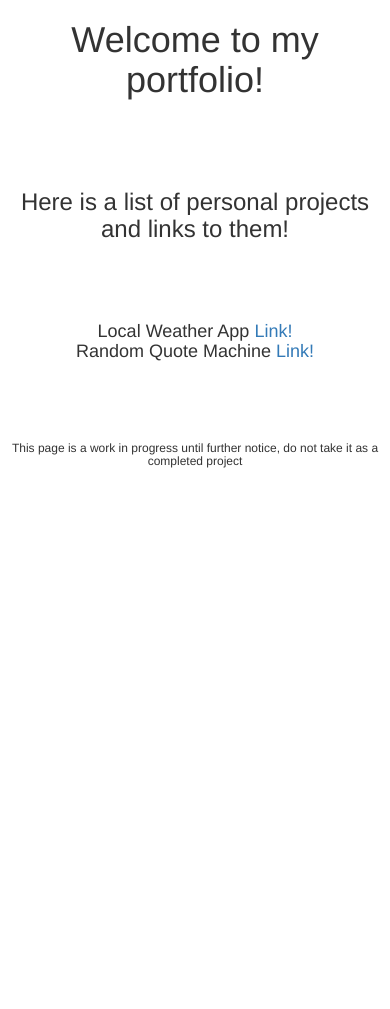
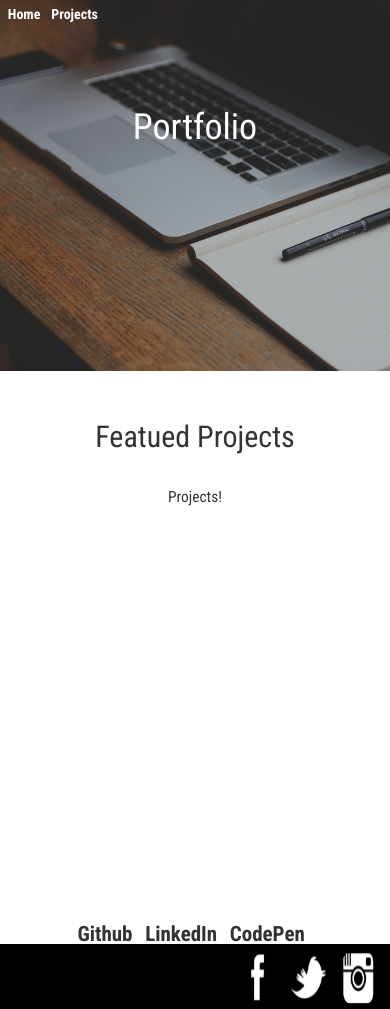
Before and after one commit to angregor/angregor.github.io, a plain HTML site: page portfolio.html in a window 390 px wide. Before the commit the page ends 844 px from the top, so only its background shows below. Drawn offline with nearby package versions, Linux system fonts and the light colour scheme.

Commit message:
completely revamped website

```diff
--- a/app.js
+++ b/app.js
@@ -1,5 +1,22 @@
 $(document).ready(function() {
-	/*
-	Do Nothing For Now
-	*/
+  $(window).bind("resize", function() {
+    if($(this).width() < 700) {
+      $('.main').addClass('container-fluid');
+    }
+    else {
+      $('.main').removeClass('container-fluid');
+    }
+  });
+  $('a[href*="#"]:not([href="#"])').click(function() {
+    if (location.pathname.replace(/^\//,'') == this.pathname.replace(/^\//,'') && location.hostname == this.hostname) {
+      var target = $(this.hash);
+      target = target.length ? target : $('[name=' + this.hash.slice(1) +']');
+      if (target.length) {
+        $('html, body').animate({
+          scrollTop: target.offset().top
+        }, 1000);
+        return false;
+      }
+    }
+  });
 });
--- a/portfolio.html
+++ b/portfolio.html
@@ -1,6 +1,7 @@
 <DOCTYPE! html>
 <html>
   <head>
+    <title> Portfolio </title>
     <!-- Bootstrap -->
     <link rel="stylesheet" href="https://maxcdn.bootstrapcdn.com/bootstrap/3.3.5/css/bootstrap.min.css">
     <link rel="stylesheet" href="https://maxcdn.bootstrapcdn.com/bootstrap/3.3.5/css/bootstrap-theme.min.css">
@@ -10,31 +11,60 @@
     <link rel="stylesheet" href="https://ajax.googleapis.com/ajax/libs/jqueryui/1.11.4/themes/smoothness/jquery-ui.css">
     <script src="https://ajax.googleapis.com/ajax/libs/jqueryui/1.11.4/jquery-ui.min.js"></script>
 
+    <!-- My Javascript -->
+    <script src="app.js"></script>
+
     <!-- Bootstrap Script-->
     <script src="https://maxcdn.bootstrapcdn.com/bootstrap/3.3.5/js/bootstrap.min.js"></script>
 
     <!-- My CSS -->
-    <link rel="stylesheet" href="./styles/portfolio.css">
+    <link rel="stylesheet" href="./styles/main.css">
+
+    <!-- FONTS -->
+    <link href='https://fonts.googleapis.com/css?family=Roboto+Condensed:400,700' rel='stylesheet' type='text/css'>
   </head>
   <title> Andrew's Portfolio</title>
   <body>
-      <div id="intro"><h1>Welcome to my portfolio!</h1></div>
-      <br>
-      <br>
-      <br>
-      <div id="links">
-          <h3>Here is a list of personal projects and links to them!</h3>
-          <br>
-          <br>
-          <br>
-          <h4>Local Weather App <a href="http://codepen.io/angregor/full/vORLLG/"> Link! </a>
-          <br>
-              Random Quote Machine <a href="http://codepen.io/angregor/full/doezvy/"> Link! </a>
-          </h4>
+    <div class="main">
+      <div id="menu_opener_comb">
+        <div id="menu_bar">
+          <ul id="#left-side">
+              <li><a href="./index.html"><b>Home</b></a></li>
+              <li><a href="#featured"><b>Projects</b></a></li>
+          </ul>
+        </div>
+        <div id="opener">
+          <h1 class="text-center"> Portfolio </h1>
+        </div>
       </div>
-      <br>
-      <br>
-      <br>
-      <h6> This page is a work in progress until further notice, do not take it as a completed project</h6>
+      <div id="featured">
+          <h2 class="text-center text-main top_offset"></br> Featued Projects </h2>
+          <p class="text-center main_paragraph" > Projects!
+
+            <ul class="text-center" style="font-size: 1.5em; text-align: center">
+                <li><a href="http://www.github.com/angregor"><b>Github</b></a></li>
+                <li><a href="https://www.linkedin.com/in/andrew-gregory-b924b1ab"><b>LinkedIn</b></a></li>
+                <li><a href="http://www.codepen.com/angregor"><b>CodePen</b></a></li>
+            </ul>
+          </p>
+      </div>
+      <div id="footer">
+        <div class="socialmedia">
+          <a target="_blank" href="http://www.instagram.com/incendusappsco">
+            <img class="socialmediaimage" src="./styles/images/instagram.png" alt="Follow Us On Instagram!">
+          </a>
+        </div>
+        <div class="socialmedia">
+          <a target="_blank" href="https://twitter.com/incendusappsco">
+            <img class="socialmediaimage" src="./styles/images/twitter.png" alt="Follow Us On Twitter!">
+          </a>
+        </div>
+        <div class="socialmedia">
+          <a target="_blank" href="https://www.facebook.com/incendusappsco/">
+            <img class="socialmediaimage" src="./styles/images/facebook.png" alt="Follow Us On Facebook!">
+          </a>
+        </div>
+      </div>
+    </div>
   </body>
 </html>
--- a/styles/main.css
+++ b/styles/main.css
@@ -1,42 +1,164 @@
 html {
-	height:100%;
-	width:100%;
+  height:200%;
+  width: 100%;
+  margin-top: 0px;
+ margin-right: 0px;
+ margin-bottom: 0px;
+ margin-left: 0px
+ border-collapse:collapse;
 }
 
 body {
+  height:100%;
+}
+
+.main {
   height: 100%;
+ padding: 0;
+ border-collapse:collapse;
+ font-family: 'Roboto Condensed';
+}
+
+.main_paragraph {
+  font-size: 2em;
+  align: center;
+  padding-left: 25%;
+  padding-right: 25%;
+  padding-top:7%;
   width: 100%;
-	background-image: url("./images/officebackground.jpg");
+  height: 80%;
+}
+
+#menu_opener_comb {
+    height: 40%;
+    width: 100%;
+    background-image: linear-gradient(
+      rgba(0, 0, 0, 0.25),
+      rgba(0, 0, 0, 0.25)
+    ), url("./images/workstation.jpg") !important;
     background-repeat: no-repeat;
     background: absolute;
     -webkit-background-size: cover;
     -moz-background-size: cover;
     -o-background-size: cover;
     background-size: cover;
+    color:white;
+}
+
+ul {
+  list-style-type: none;
+  margin: 0;
+  padding: 0;
+}
+
+li {
+  display: inline-block;
+  margin-right: 2%;
+}
+
+a, a:hover, a:visited, a:link, a:active{
+  text-decoration: none;
+  color:inherit;
+}
+
+.socialmedia {
+  width: 5%;
+  height: 100%;
+  margin-right: 3%;
+  display: inline-block;
+  float: right;
+}
+
+#menu_bar {
+  height:10%;
+  padding-left: 2%;
+  padding-top: 1%;
+  margin-bottom: 1%;
+  font-size: 1.5em;
+}
+
+#opener {
+  height:90%;
+  padding-top: 12%;
+  padding-bottom: 10%;
+  font-size: 1em;
   text-align: center;
 }
 
-#opener {
-  color: black;
-  padding: 5% 5% 5% 5%;
+#featured {
+  height: 53%;
+  width: 100%;
+  background-color: white;
+}
+
+#footer {
+  height: 5%;
+  width: 100%;
+  background-color: black;
+}
+
+.socialmediaimage {
   width: 100%;
   height: 100%;
 }
 
-#welcomebox {
-	border: 2px solid white;
-  color: black;
-  margin-top: 2%;
-  padding: 10px 10px 10px 10px;
-  background-color: white;
-  border-radius: 10px;
-  box-shadow: 5px 5px 5px black;
-  opacity: 0.95;
-  display: inline-block;
-	height:100%;
-  width:50%;
+.top_offset {
+  margin-top: 4%;
 }
 
-a {
-	text-decoration: none;
+#portfoliolinks {
+	margin-bottom: 10%;
 }
+
+
+@media (max-width: 600px) {
+  html {
+    height: 110%;
+    width: 100%;
+    margin-top: 0px;
+   margin-right: 0px;
+   margin-bottom: 0px;
+   margin-left: 0px
+   border-collapse:collapse;
+  }
+  body {
+    height:100%;
+  }
+
+  #menu_bar {
+    height:10%;
+    padding-left: 2%;
+    padding-top: 1%;
+    margin-bottom: 1%;
+    font-size: 1em;
+  }
+
+  #footer {
+    height: 7%;
+    width: 100%;
+    background-color: black;
+  }
+
+  .socialmedia {
+    width: 10%;
+    height: 100%;
+    margin-right: 3%;
+    display: inline-block;
+    float: right;
+  }
+
+  .main_paragraph {
+    font-size: 1.1em;
+    align: center;
+    padding-left: 25%;
+    padding-right: 25%;
+    padding-top:6%;
+    width: 100%;
+    height: 80%;
+  }
+  #featured {
+    height: 60%;
+    width: 100%;
+    background-color: white;
+  }
+}
--- a/styles/portfolio.css
+++ /dev/null
@@ -1,3 +0,0 @@
-html {
-  text-align: center;
-}
```
Also changed, not shown: index.html (+42 -25 lines), styles/images/facebook.png (added), styles/images/instagram.png (added), styles/images/officebackground.jpg (deleted), styles/images/twitter.png (added), styles/images/workstation.jpg (added). Lines whose indentation alone changed are shown as unchanged.
